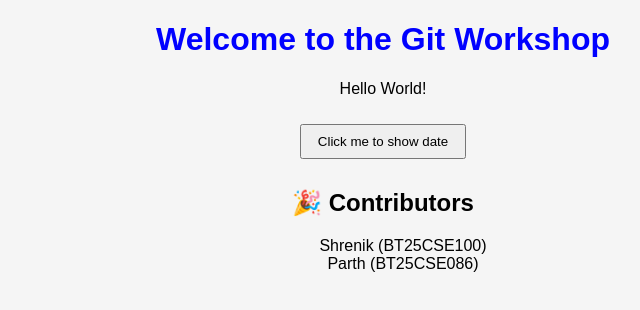
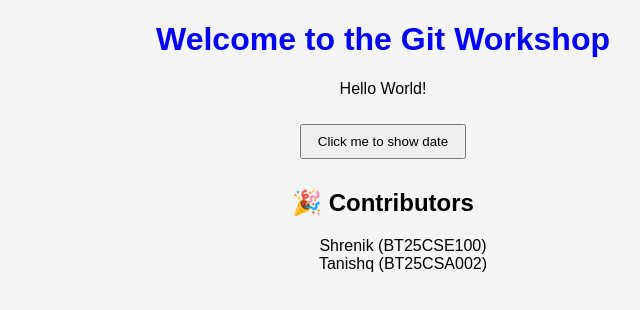
Before and after one commit to dhruvnnd/git-workshop, a plain HTML site: page index.html in a window 1280 px wide. Shown: the full height of the page, 257-897 px from the left. Drawn offline with Linux system fonts and the light colour scheme.

Commit message:
Updated names

```diff
--- a/index.html
+++ b/index.html
@@ -13,7 +13,7 @@
 		<h2>🎉 Contributors</h2>
 		<ul id="contributors">
             <li>Shrenik (BT25CSE100)</li>
-            <li>Parth (BT25CSE086)</li>
+            <li>Tanishq (BT25CSA002)</li>
 			<!-- You will add your names below via PR -->
 		</ul>
 
```
